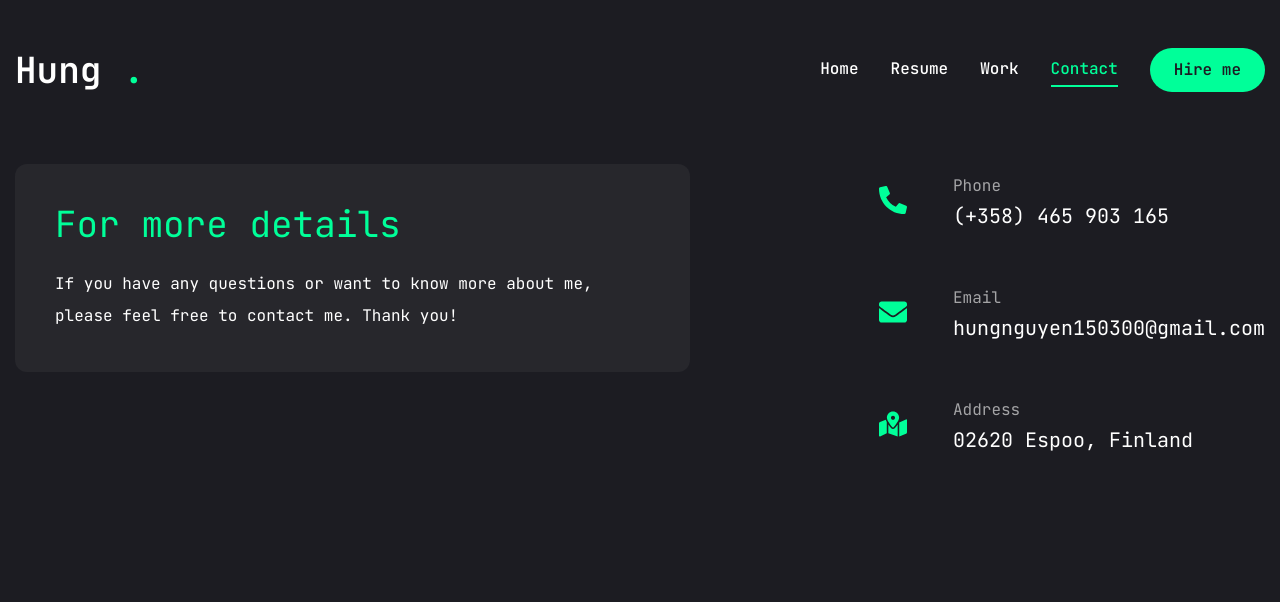
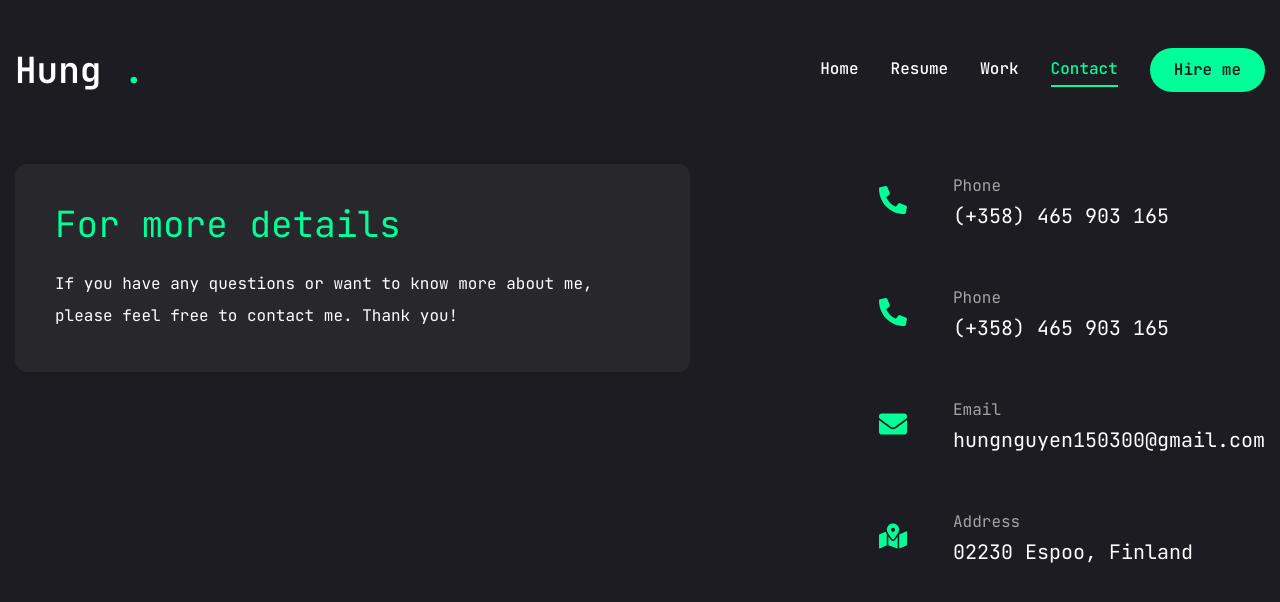
Before and after one commit to hung1503/portfolio-2024, a Next.js app: page /contact in a window 1280 px wide. Shown: the top 602 px of the page. Built offline with nearby package versions, Linux system fonts and the light colour scheme.

Commit message:
Updating info

```diff
--- a/app/contact/page.jsx
+++ b/app/contact/page.jsx
@@ -15,6 +15,11 @@ const info = [
     description: "(+358) 465 903 165",
   },
   {
+    icon: <FaPhoneAlt />,
+    title: "Phone",
+    description: "(+358) 465 903 165",
+  },
+  {
     icon: <FaEnvelope />,
     title: "Email",
     description: "hungnguyen150300@gmail.com",
@@ -22,7 +27,7 @@ const info = [
   {
     icon: <FaMapMarkedAlt />,
     title: "Address",
-    description: "02620 Espoo, Finland",
+    description: "02230 Espoo, Finland",
   },
 ];
 
```
